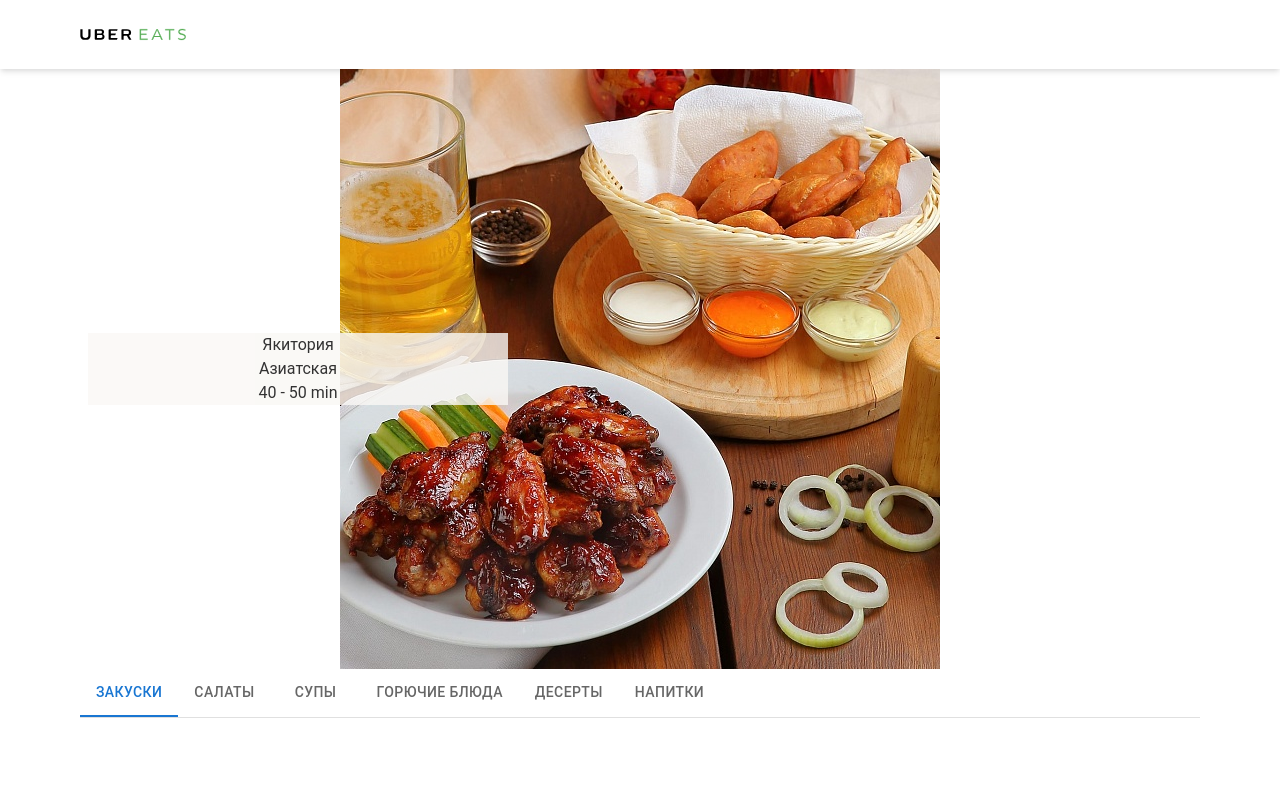
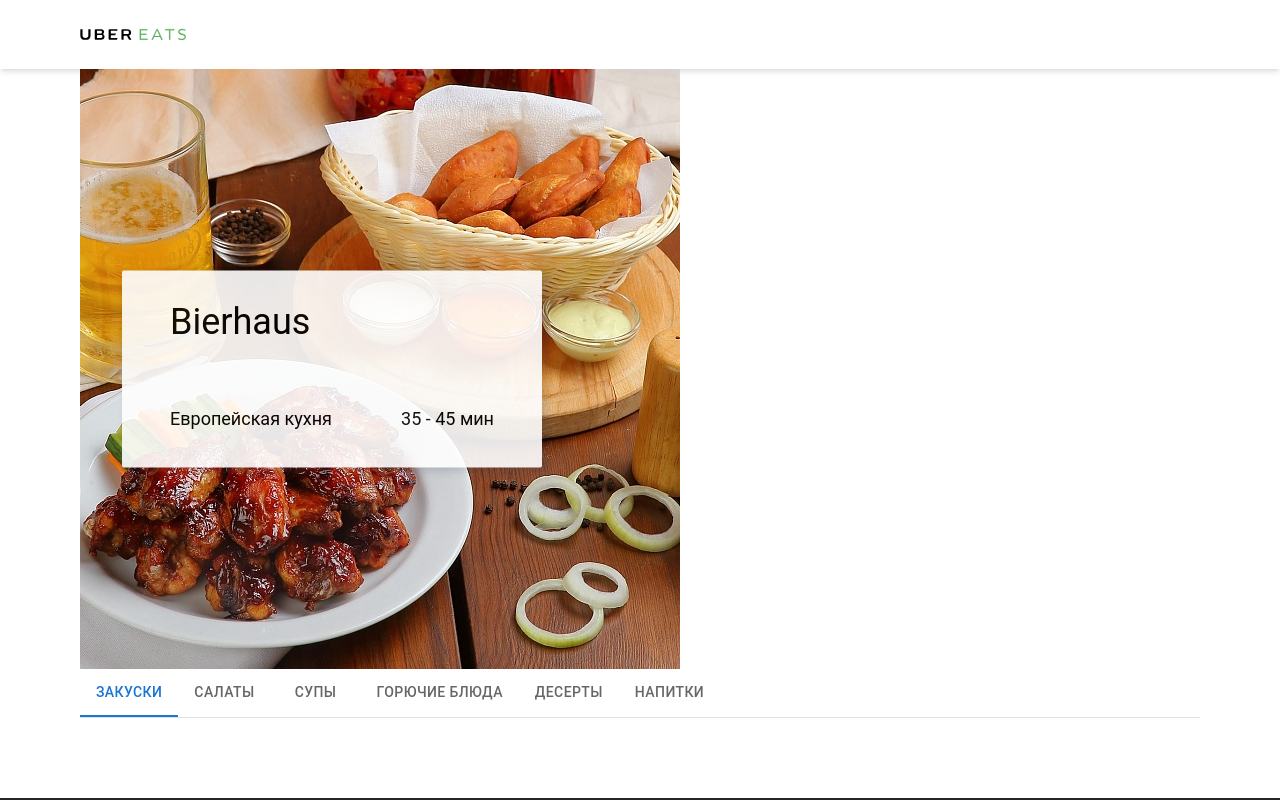
Before and after one commit to bloodycloud1/ubereats, a Next.js app: page /restaurant/bierhaus in a window 1280 px wide. Shown: the top 800 px of the page. Built offline with nearby package versions, Linux system fonts and the light colour scheme.

Commit message:
add new scrollbar, add css wallpaper and card restaraunt

```diff
--- a/src/components/home/main/reustarants/restaurant-card.tsx
+++ b/src/components/home/main/reustarants/restaurant-card.tsx
@@ -9,12 +9,12 @@
       <Link href="/restaurant/[id]" as={`/restaurant/${id}`} passHref>
         <a>
           <div>
-            <img className="w-full h-64" src={image}/>
+            <img className="w-full h-64" src={image} />
           </div>
-          <div>
-            <h3 className="text-base">{name}</h3>
+          <div className=" pl-3">
+            <h3 className="text-base mt-3">{name}</h3>
             <div className="text-tiny my-1">{type}</div>
-            <div className="text-tiny">{time}</div>
+            <div className="text-tiny pb-3">{time}</div>
           </div>
         </a>
       </Link>
--- a/src/components/home/main/reustarants/restaurant-list.tsx
+++ b/src/components/home/main/reustarants/restaurant-list.tsx
@@ -8,7 +8,7 @@
 
 const RestaurantList: FC<RestaurantListProps> = ({ restaurants }) => {
   return (
-    <div className="container mx-auto">
+    <div className="container mx-auto mb-12">
       <div className="grid gap-4 xs:grid-cols-1 sm:grid-cols-2 md:grid-cols-2 lg:grid-cols-3 2xl:grid-cols-4">
         {restaurants.map((item, id) => {
           return <Restaurant key={id} {...item} />;
--- a/src/components/home/main/search-reustarants/search-restaurant.tsx
+++ b/src/components/home/main/search-reustarants/search-restaurant.tsx
@@ -1,16 +1,22 @@
-const SearchReustarant = () => {
-  return (
-    <div className="container mx-auto my-8">
-      <div className="flex items-center">
-        <img className="absolute -my-1 h-4" src="/images/components/main/magnifier.svg" />
-        <input
-          className="border-b-2 pb-1 text-base px-5 w-full border-dark-26"
-          type="text"
-          placeholder="Введите название ресторана"
-        />
-      </div>
-    </div>
-  );
-};
+// import React, { useMemo, useState } from 'react';
 
-export default SearchReustarant;
+// const SearchReustarant = () => {
+//   const [search, setSearch] = useState('');
+
+//   const restaurant = useMemo(() => {
+//     return 1;
+//   }, [search]);
+
+//   return (
+//     <div className="container mx-auto my-8">
+//       <div className="flex items-center">
+//         <img className="absolute -my-1 h-4" src="/images/components/main/magnifier.svg" />
+//         <input className="border-b-2 pb-1 text-base px-5 w-full border-dark-26" type="text" placeholder="Введите название ресторана" />
+//       </div>
+//     </div>
+//   );
+// };
+
+// export default SearchReustarant;
+
+export default {};
--- a/src/components/restaurant/main/tab-menu/tab-section.tsx
+++ b/src/components/restaurant/main/tab-menu/tab-section.tsx
@@ -4,6 +4,17 @@
 import TabPanel from './tab-panel';
 import TabDishCard from './tab-dish-card';
 import TabsDishType from './tabs-dish-type';
+
+type DishCategoryTitleProps = {
+  value: any;
+  index: any;
+  name: any;
+};
+
+const DishCategoryTitle: FC<DishCategoryTitleProps> = (props) => {
+  const { value, index, name } = props;
+  return <div hidden={value !== index}>1</div>;
+};
 
 const TabSection: FC<RestaurantType> = (props) => {
   const restaurant = props;
@@ -15,12 +26,16 @@
   };
 
   return (
-    <div className="container mx-auto">
+    <div className="container mx-auto mb-12">
       <TabsDishType value={value} handleChange={handleChange}>
-        {restaurant.menu.map((item: any, index: any) => {
+        {restaurant.menu.map((item, index) => {
           return <Tab label={item.name} key={index} />;
         })}
       </TabsDishType>
+
+      {/* start name */}
+
+      {/* end name  */}
       {restaurant.menu.map((item, index) => {
         return (
           <TabPanel value={value} index={index} key={index}>
--- a/src/components/restaurant/main/wallpaper/wallpaper.tsx
+++ b/src/components/restaurant/main/wallpaper/wallpaper.tsx
@@ -1,20 +1,25 @@
 import { FC } from 'react';
 import { RestaurantType } from '../../../../interface/restaurant';
 
-type WallpaperUrlType = {
+type WallpaperPropsType = {
   wallpaperUrl: RestaurantType['wallpaper'];
+  wallpaperName: RestaurantType['name'];
+  wallpaperType: RestaurantType['type'];
+  wallpaperTime: RestaurantType['time'];
 };
 
-const WallpaperRestaurant: FC<WallpaperUrlType> = ({ wallpaperUrl }) => {
+const WallpaperRestaurant: FC<WallpaperPropsType> = ({ wallpaperUrl, wallpaperName, wallpaperType, wallpaperTime }) => {
   return (
-    <div className="wallpaper container mx-auto">
+    <div className="container mx-auto">
       <div className="relative">
-        <div className="wallpaper-wrapper bg-white-f">
-          <div className="wallpaper-title">Якитория</div>
-          <div className="wallpaper-restaurant-type">Азиатская</div>
-          <div className="wallpaper-restaurant-time">40 - 50 min</div>
+        <div className="wallpaper-wrapper bg-white-f  shadow-md rounded-sm">
+          <div className="wallpaper-title md:mt-6 md:ml-12 xs:text-2xl md:text-4xl xs:text-center md:text-left">{wallpaperName}</div>
+          <div className="flex xs:flex-col xs:items-center md:flex-row md:items-start md:justify-between md:mx-12 md:mb-9 md:mt-14">
+            <div className="wallpaper-restaurant-type xs:text-xs-14 lg:text-lg ">{wallpaperType}</div>
+            <div className="wallpaper-restaurant-time xs:text-xs-14 lg:text-lg">{wallpaperTime}</div>
+          </div>
         </div>
-        <img src={wallpaperUrl} className="wallpaper-img mx-auto" />
+        <img src={wallpaperUrl} className="wallpaper-img" />
       </div>
     </div>
   );
--- a/src/pages/_app.tsx
+++ b/src/pages/_app.tsx
@@ -3,7 +3,7 @@
 import 'tailwindcss/tailwind.css';
 import '../styles/globals.css';
 import '../styles/style.css';
-
+import '../styles/scrollbar.css';
 const MyApp = ({ Component, pageProps }: AppProps) => {
   return (
     <Layout>
--- a/src/pages/index.tsx
+++ b/src/pages/index.tsx
@@ -1,8 +1,9 @@
 import RestaurantList from '../components/home/main/reustarants/restaurant-list';
 import { GetStaticProps, InferGetStaticPropsType } from 'next';
 import { readFileRestaurant } from '../utils/read-file-restaurant';
-import SearchReustarant from '../components/home/main/search-reustarants/search-restaurant';
+// import SearchReustarant from '../components/home/main/search-reustarants/search-restaurant';
 import HeadApp from '../components/head/head';
+import { useState, useMemo } from 'react';
 
 export const getStaticProps: GetStaticProps = async () => {
   const data = await readFileRestaurant();
@@ -15,11 +16,10 @@
 
 const Home = ({ restaurants }: InferGetStaticPropsType<typeof getStaticProps>) => {
   return (
-    <div>
+    <>
       <HeadApp title="UberEats" />
-      <SearchReustarant />
       <RestaurantList restaurants={restaurants} />
-    </div>
+    </>
   );
 };
 
--- a/src/pages/restaurant/[id].tsx
+++ b/src/pages/restaurant/[id].tsx
@@ -4,14 +4,18 @@
 import { RestaurantType } from '../../interface/restaurant';
 import TabSection from '../../components/restaurant/main/tab-menu/tab-section';
 import HeadApp from '../../components/head/head';
-// import HeadApp from '../../components/head/head';
-// import WallpaperRestaurant from '../../components/restaurant/main/wallpaper/wallpaper';
 import WallpaperRestaraunt from '../../components/restaurant/main/wallpaper/wallpaper';
+
 const RestaurantPage = ({ restaurant }: InferGetStaticPropsType<typeof getStaticProps>) => {
   return (
     <>
       <HeadApp title={`UberEats: ${restaurant.name}`} />
-      <WallpaperRestaraunt wallpaperUrl={restaurant.wallpaper} />
+      <WallpaperRestaraunt
+        wallpaperUrl={restaurant.wallpaper}
+        wallpaperName={restaurant.name}
+        wallpaperType={restaurant.type}
+        wallpaperTime={restaurant.time}
+      />
       <TabSection {...restaurant} />
     </>
   );
@@ -39,32 +43,3 @@
     }
   };
 };
-
-{
-  /* <div className="container mx-auto">
-<TabsDishType value={value} handleChange={handleChange}>
-  {restaurant.menu.map((item, index) => {
-    return <TabName name={item.name} key={index} />;
-    // return <Tab label={item.name} key={index} />;
-  })}
-</TabsDishType>
-{restaurant.menu.map((item, index) => {
-  return (
-    <TabPanel value={value} index={index} key={index}>
-      {item.dishlist.map((item, index) => {
-        const { dishname, discription, price, imgUrl } = item;
-        return (
-          <TabDishCard
-            dishname={dishname}
-            discription={discription}
-            price={price}
-            imgUrl={imgUrl}
-            key={index}
-          />
-        );
-      })}
-    </TabPanel>
-  );
-})}
-</div> */
-}
--- /dev/null
+++ b/src/styles/scrollbar.css
@@ -0,0 +1,11 @@
+body::-webkit-scrollbar {
+  width: 8px;
+  background-color: #f5f5f5;
+}
+body::-webkit-scrollbar-track {
+  background-color: #f5f5f5;
+}
+body::-webkit-scrollbar-thumb {
+  border: 8px solid #57ad56;
+  border-radius: 20px;
+}
--- a/src/styles/style.css
+++ b/src/styles/style.css
@@ -1,33 +1,29 @@
-@media screen and (min-width: 320px) {
-  .wallpaper-wrapper {
-    position: absolute;
-    /* top: 50%; */
-    background-color: #faf8f5;
-    width: 272px;
-    transform: translate(8px, 0);
-    /* padding: 0, 8px, 0, 8px; */
-    opacity: 0.8;
-    text-align: center;
-  }
-  /* .wallpaper {
-    margin-bottom: 80px;
-  }*/
-}
-
 .wallpaper-wrapper {
   position: absolute;
   top: 50%;
-  padding: 0, 8px, 0, 8px;
-  transform: translate(8px, -50%);
+  /* left: 50%; */
+  transform: translate(-50%, -50%);
+  opacity: 0.9;
+  box-shadow: 4px 4px 8px 0px rgba(34, 60, 80, 0.2);
+}
 
-  @media screen and (min-width: 320px) {
-    position: absolute;
-    top: 50%;
+@media screen and (min-width: 320px) {
+  .wallpaper-wrapper {
     width: 280px;
-  }
-  @media screen and (min-width: 768px) {
-    width: 420px;
-    transform: translate(8px, -50%);
-    padding: 0, 8px, 0, 8px;
+    left: 50%;
   }
 }
+
+@media screen and (min-width: 768px) {
+  .wallpaper-wrapper {
+    width: 360px;
+    left: 0;
+    transform: translate(10%, -50%);
+  }
+}
+
+@media screen and (min-width: 1024px) {
+  .wallpaper-wrapper {
+    width: 420px;
+  }
+}
--- a/tailwind.config.js
+++ b/tailwind.config.js
@@ -71,6 +71,7 @@
     fontSize: {
       'xs-10': '10px',
       'xs-12': '12px',
+      'xs-13': '13px',
       'xs-14': '14px',
       xs: '.75rem',
       sm: '.875rem',
```
Also changed, not shown: src/components/footer/footer.tsx (+9 -28 lines), 1 other file (tests, documents, lock files or other folders).
